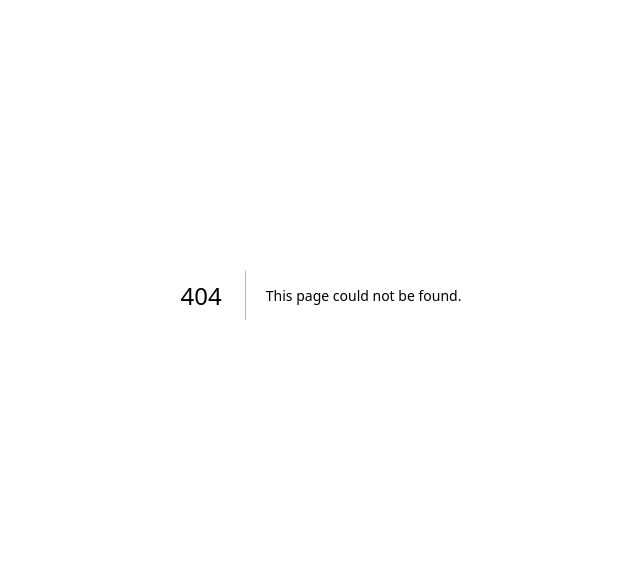
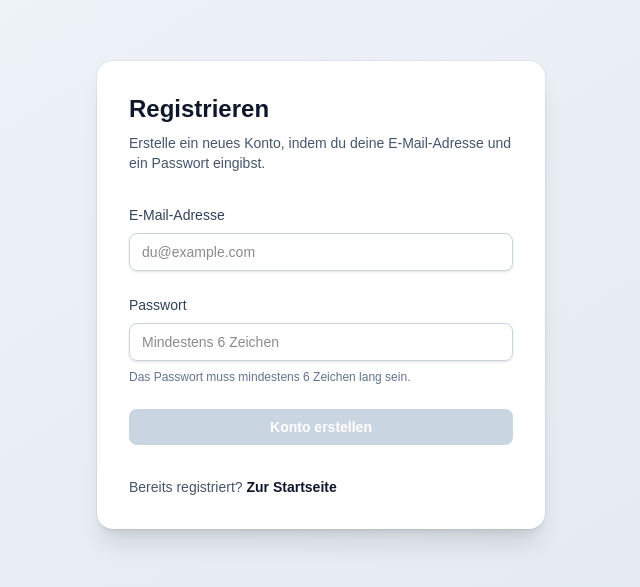
Before and after one commit to davidramchandani-creator/meine-app, a Next.js app: page /register in a window 1280 px wide. Before the commit this address had no page. Shown: the part 105-692 px from the top of the page, without its empty margins (319-959 px from the left). Built offline with nearby package versions, Linux system fonts and the light colour scheme; no server answers.

Commit message:
Add Supabase registration flow

```diff
--- a/app/page.tsx
+++ b/app/page.tsx
@@ -1,103 +1,57 @@
-import Image from "next/image";
+import Link from "next/link";
 
 export default function Home() {
   return (
-    <div className="font-sans grid grid-rows-[20px_1fr_20px] items-center justify-items-center min-h-screen p-8 pb-20 gap-16 sm:p-20">
-      <main className="flex flex-col gap-[32px] row-start-2 items-center sm:items-start">
-        <Image
-          className="dark:invert"
-          src="/next.svg"
-          alt="Next.js logo"
-          width={180}
-          height={38}
-          priority
-        />
-        <ol className="font-mono list-inside list-decimal text-sm/6 text-center sm:text-left">
-          <li className="mb-2 tracking-[-.01em]">
-            Get started by editing{" "}
-            <code className="bg-black/[.05] dark:bg-white/[.06] font-mono font-semibold px-1 py-0.5 rounded">
-              app/page.tsx
-            </code>
-            .
-          </li>
-          <li className="tracking-[-.01em]">
-            Save and see your changes instantly.
-          </li>
-        </ol>
+    <main className="flex min-h-screen flex-col items-center justify-center bg-gradient-to-br from-slate-100 to-slate-200 px-6 py-16 text-slate-900">
+      <div className="flex w-full max-w-4xl flex-col items-center gap-10 rounded-3xl bg-white/90 p-10 text-center shadow-xl ring-1 ring-slate-900/5 backdrop-blur">
+        <div className="space-y-4">
+          <span className="inline-flex rounded-full bg-slate-900 px-3 py-1 text-xs font-semibold uppercase tracking-[0.2em] text-white">
+            Willkommen
+          </span>
+          <h1 className="text-4xl font-semibold sm:text-5xl">Starte deine Reise mit unserer App</h1>
+          <p className="text-base text-slate-600 sm:text-lg">
+            Registriere dich in wenigen Schritten und erhalte Zugriff auf personalisierte Inhalte. Du brauchst nur deine E-Mail-Adresse und ein sicheres Passwort.
+          </p>
+        </div>
 
-        <div className="flex gap-4 items-center flex-col sm:flex-row">
+        <div className="flex flex-col items-center gap-4 sm:flex-row">
+          <Link
+            className="inline-flex items-center justify-center rounded-full bg-slate-900 px-6 py-3 text-sm font-semibold text-white transition hover:bg-slate-700"
+            href="/register"
+          >
+            Jetzt registrieren
+          </Link>
           <a
-            className="rounded-full border border-solid border-transparent transition-colors flex items-center justify-center bg-foreground text-background gap-2 hover:bg-[#383838] dark:hover:bg-[#ccc] font-medium text-sm sm:text-base h-10 sm:h-12 px-4 sm:px-5 sm:w-auto"
-            href="https://vercel.com/new?utm_source=create-next-app&utm_medium=appdir-template-tw&utm_campaign=create-next-app"
+            className="inline-flex items-center justify-center rounded-full border border-slate-300 px-6 py-3 text-sm font-semibold text-slate-700 transition hover:border-slate-400 hover:text-slate-900"
+            href="https://supabase.com/docs/guides/auth"
+            rel="noopener noreferrer"
             target="_blank"
-            rel="noopener noreferrer"
           >
-            <Image
-              className="dark:invert"
-              src="/vercel.svg"
-              alt="Vercel logomark"
-              width={20}
-              height={20}
-            />
-            Deploy now
-          </a>
-          <a
-            className="rounded-full border border-solid border-black/[.08] dark:border-white/[.145] transition-colors flex items-center justify-center hover:bg-[#f2f2f2] dark:hover:bg-[#1a1a1a] hover:border-transparent font-medium text-sm sm:text-base h-10 sm:h-12 px-4 sm:px-5 w-full sm:w-auto md:w-[158px]"
-            href="https://nextjs.org/docs?utm_source=create-next-app&utm_medium=appdir-template-tw&utm_campaign=create-next-app"
-            target="_blank"
-            rel="noopener noreferrer"
-          >
-            Read our docs
+            Mehr zur Authentifizierung erfahren
           </a>
         </div>
-      </main>
-      <footer className="row-start-3 flex gap-[24px] flex-wrap items-center justify-center">
-        <a
-          className="flex items-center gap-2 hover:underline hover:underline-offset-4"
-          href="https://nextjs.org/learn?utm_source=create-next-app&utm_medium=appdir-template-tw&utm_campaign=create-next-app"
-          target="_blank"
-          rel="noopener noreferrer"
-        >
-          <Image
-            aria-hidden
-            src="/file.svg"
-            alt="File icon"
-            width={16}
-            height={16}
-          />
-          Learn
-        </a>
-        <a
-          className="flex items-center gap-2 hover:underline hover:underline-offset-4"
-          href="https://vercel.com/templates?framework=next.js&utm_source=create-next-app&utm_medium=appdir-template-tw&utm_campaign=create-next-app"
-          target="_blank"
-          rel="noopener noreferrer"
-        >
-          <Image
-            aria-hidden
-            src="/window.svg"
-            alt="Window icon"
-            width={16}
-            height={16}
-          />
-          Examples
-        </a>
-        <a
-          className="flex items-center gap-2 hover:underline hover:underline-offset-4"
-          href="https://nextjs.org?utm_source=create-next-app&utm_medium=appdir-template-tw&utm_campaign=create-next-app"
-          target="_blank"
-          rel="noopener noreferrer"
-        >
-          <Image
-            aria-hidden
-            src="/globe.svg"
-            alt="Globe icon"
-            width={16}
-            height={16}
-          />
-          Go to nextjs.org →
-        </a>
-      </footer>
-    </div>
+
+        <div className="grid w-full gap-6 text-left sm:grid-cols-3">
+          <div className="rounded-2xl border border-slate-200 bg-white p-6 shadow-sm">
+            <h2 className="text-lg font-semibold">Schnelle Einrichtung</h2>
+            <p className="mt-2 text-sm text-slate-600">
+              Verknüpfe deine Supabase-Instanz über Umgebungsvariablen und los geht&apos;s.
+            </p>
+          </div>
+          <div className="rounded-2xl border border-slate-200 bg-white p-6 shadow-sm">
+            <h2 className="text-lg font-semibold">Sichere Registrierung</h2>
+            <p className="mt-2 text-sm text-slate-600">
+              Nutzer:innen bestätigen ihre E-Mail über Supabase, bevor sie Zugriff erhalten.
+            </p>
+          </div>
+          <div className="rounded-2xl border border-slate-200 bg-white p-6 shadow-sm">
+            <h2 className="text-lg font-semibold">Intuitive Oberfläche</h2>
+            <p className="mt-2 text-sm text-slate-600">
+              Das Formular führt Schritt für Schritt durch die Registrierung.
+            </p>
+          </div>
+        </div>
+      </div>
+    </main>
   );
 }
--- /dev/null
+++ b/app/register/page.tsx
@@ -0,0 +1,116 @@
+"use client";
+
+import { FormEvent, useState } from "react";
+import Link from "next/link";
+import { supabase } from "@/lib/supabase";
+
+export default function RegisterPage() {
+  const [email, setEmail] = useState("");
+  const [password, setPassword] = useState("");
+  const [loading, setLoading] = useState(false);
+  const [error, setError] = useState<string | null>(null);
+  const [message, setMessage] = useState<string | null>(null);
+
+  const handleSubmit = async (event: FormEvent<HTMLFormElement>) => {
+    event.preventDefault();
+    setError(null);
+    setMessage(null);
+    setLoading(true);
+
+    try {
+      const { error: signUpError } = await supabase.auth.signUp({
+        email,
+        password,
+      });
+
+      if (signUpError) {
+        throw signUpError;
+      }
+
+      setMessage(
+        "Registrierung erfolgreich! Prüfe dein Postfach und bestätige die Anmeldung über den Link in der E-Mail."
+      );
+      setEmail("");
+      setPassword("");
+    } catch (err) {
+      const message = err instanceof Error ? err.message : "Unbekannter Fehler";
+      setError(message);
+    } finally {
+      setLoading(false);
+    }
+  };
+
+  const isSubmitDisabled = loading || email.trim() === "" || password.trim() === "";
+
+  return (
+    <main className="min-h-screen flex flex-col items-center justify-center px-6 py-16 bg-gradient-to-br from-slate-100 to-slate-200">
+      <div className="w-full max-w-md rounded-2xl bg-white p-8 shadow-xl ring-1 ring-slate-900/5">
+        <h1 className="text-2xl font-semibold text-slate-900">Registrieren</h1>
+        <p className="mt-2 text-sm text-slate-600">
+          Erstelle ein neues Konto, indem du deine E-Mail-Adresse und ein Passwort eingibst.
+        </p>
+
+        <form className="mt-8 space-y-6" onSubmit={handleSubmit}>
+          <div className="space-y-2">
+            <label className="block text-sm font-medium text-slate-700" htmlFor="email">
+              E-Mail-Adresse
+            </label>
+            <input
+              className="w-full rounded-lg border border-slate-300 px-3 py-2 text-sm shadow-sm focus:border-slate-500 focus:outline-none focus:ring-2 focus:ring-slate-400"
+              id="email"
+              name="email"
+              type="email"
+              autoComplete="email"
+              required
+              value={email}
+              onChange={(event) => setEmail(event.target.value)}
+              placeholder="du@example.com"
+            />
+          </div>
+
+          <div className="space-y-2">
+            <label className="block text-sm font-medium text-slate-700" htmlFor="password">
+              Passwort
+            </label>
+            <input
+              className="w-full rounded-lg border border-slate-300 px-3 py-2 text-sm shadow-sm focus:border-slate-500 focus:outline-none focus:ring-2 focus:ring-slate-400"
+              id="password"
+              name="password"
+              type="password"
+              autoComplete="new-password"
+              required
+              value={password}
+              onChange={(event) => setPassword(event.target.value)}
+              placeholder="Mindestens 6 Zeichen"
+              minLength={6}
+            />
+            <p className="text-xs text-slate-500">Das Passwort muss mindestens 6 Zeichen lang sein.</p>
+          </div>
+
+          <button
+            className="w-full rounded-lg bg-slate-900 px-4 py-2 text-sm font-semibold text-white transition hover:bg-slate-700 disabled:cursor-not-allowed disabled:bg-slate-300"
+            type="submit"
+            disabled={isSubmitDisabled}
+          >
+            {loading ? "Registriere..." : "Konto erstellen"}
+          </button>
+        </form>
+
+        {message ? (
+          <p className="mt-6 rounded-lg border border-emerald-200 bg-emerald-50 p-3 text-sm text-emerald-800">{message}</p>
+        ) : null}
+
+        {error ? (
+          <p className="mt-6 rounded-lg border border-rose-200 bg-rose-50 p-3 text-sm text-rose-700">{error}</p>
+        ) : null}
+
+        <p className="mt-8 text-sm text-slate-600">
+          Bereits registriert?{" "}
+          <Link className="font-semibold text-slate-900 hover:underline" href="/">
+            Zur Startseite
+          </Link>
+        </p>
+      </div>
+    </main>
+  );
+}
```
Also changed, not shown: 1 other file (tests, documents, lock files or other folders).
